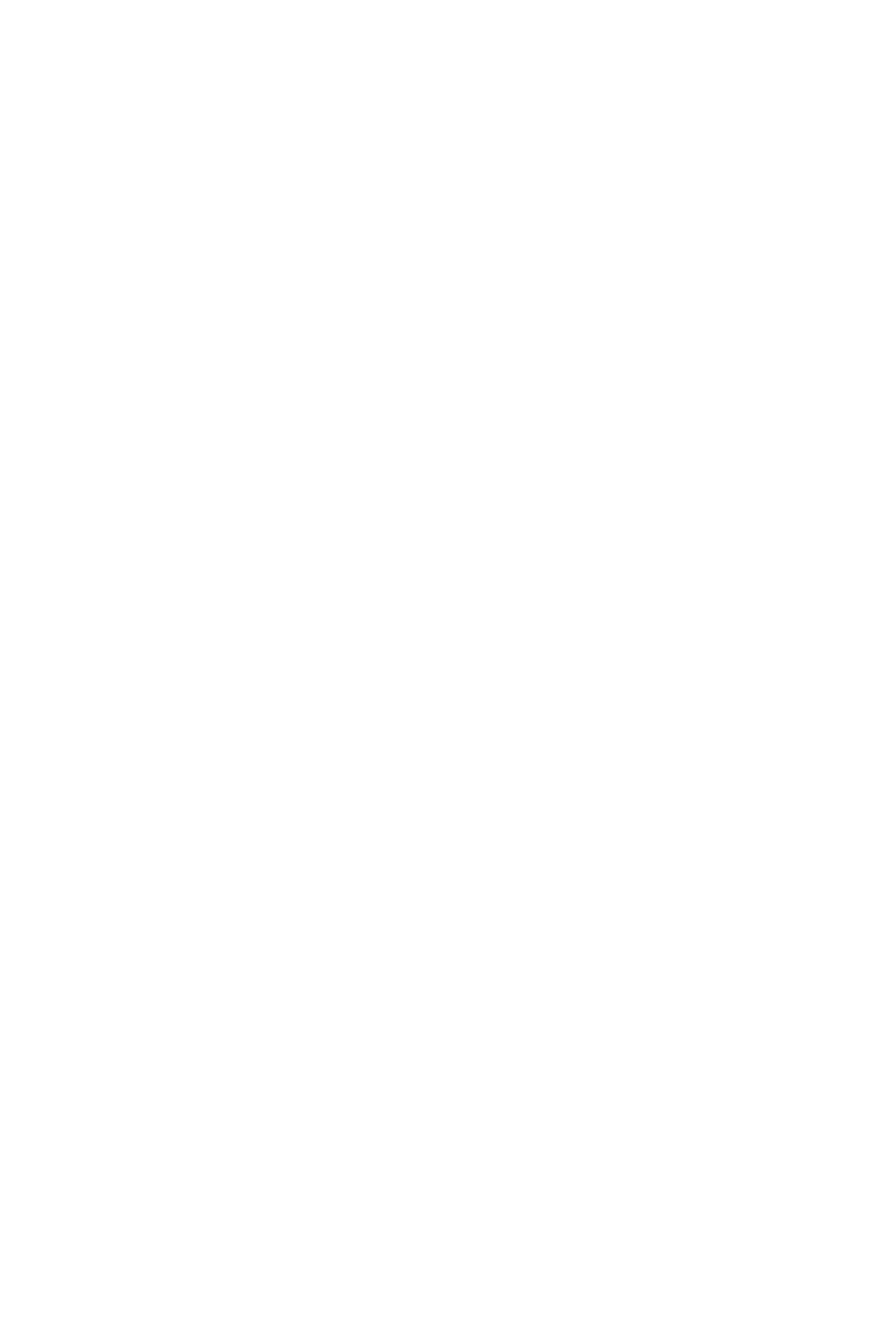
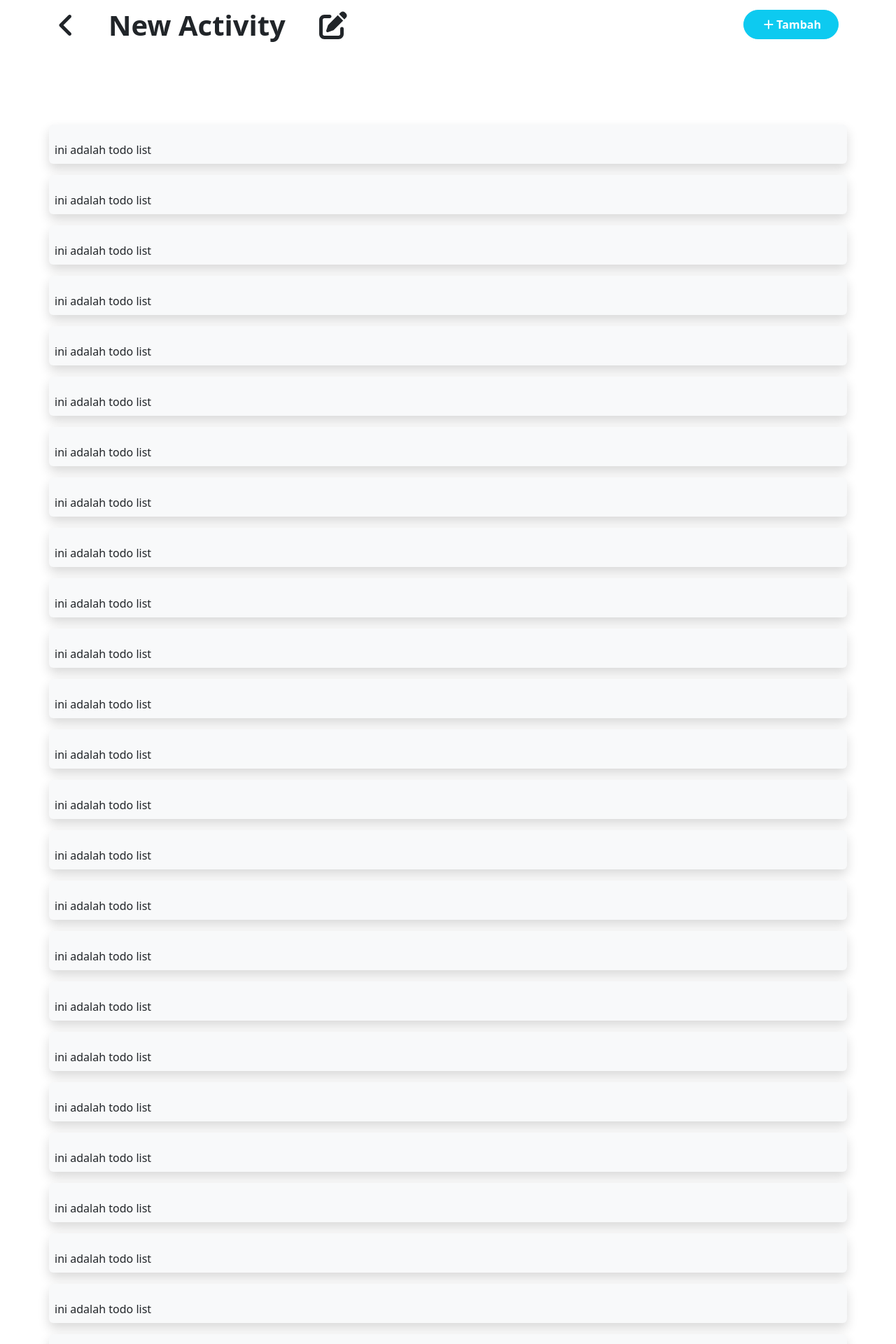
Before and after one commit to debbayy/findJob, a React (Create React App) app: page /Tambah-Activity in a window 1280 px wide. Before the commit this address had no page. Shown: the part 120-2040 px from the top of the page at 70% size. Before the commit the page ends 800 px from the top, so only its background shows below. Built offline with nearby package versions, Linux system fonts and the light colour scheme.

Commit message:
update perubahan modal delete

```diff
--- a/src/App.jsx
+++ b/src/App.jsx
@@ -15,7 +15,7 @@ function App() {
       <Col className='my-5'>
         <Routes>
           < Route exact path="/" element={<Home />} />
-          < Route exact path="/Tambah-Activity-list" element={<AddTodoList />} />
+          < Route exact path="/Tambah-Activity" element={<AddTodoList />} />
           < Route exact path="/List-Items" element={<ListItems />} />
         </Routes>
       </Col>
--- a/src/components/Home/index.jsx
+++ b/src/components/Home/index.jsx
@@ -20,31 +20,37 @@ const Home = () => {
     const [modalDelete, setModalDelete] = useState(false);
     const toggleDelete = () => setModalDelete(!modalDelete);
     const [idActivity, setIdActivity] = useState('')
+    const [indexDel, setIndexDel] = useState(null)
+
 
     useEffect(() => {
         dispatch(listActivity())
     }, [])
 
     const formatDate = (cell, row) => {
-        let dateFormat = moment(cell).format("DD-MMMM-YYYY");
+        let dateFormat = moment(cell).format("DD MMMM YYYY");
         return dateFormat;
     };
 
     function listItem() {
-        navigate("/List-Items")
+        navigate("/Tambah-Activity")
     }
 
     const handlePost = () => {
         dispatch(createData())
     }
-    const handleDelete = (e, id) => {
+    const handleDelete = (e) => {
         setModal(!modal)
+        const tempIndex = activity.findIndex((item) => item.id === e)
+        // console.log(tempIndex, 'ini indexx cui')
+        setIndexDel(tempIndex)
+
         console.log(e, "apakah ini e**********");
-        console.log(id, "apakah ini e**********");
+        // console.log(id, "apakah ini e**********");
 
     }
 
-    console.log(idActivity, "ini adalah id dari state");
+    console.log(activity, "ini adalah id dari state");
     return (
         <Col className='container'>
             <Modal
@@ -69,12 +75,8 @@ const Home = () => {
                         <DeleteIcon />
                     </FormGroup>
                     <FormGroup className='d-flex justify-content-center'>
-
                         <Label className="text-center fs-4 ">Apakah anda yakin menghapus activity<br />
-                            <Label className='fw-bold'>
-
-                                “Meeting dengan Client”?
-                            </Label>
+                            <Label className='fw-bold'>"{activity[indexDel]?.title}"?</Label>
                         </Label>
 
                     </FormGroup>
@@ -95,8 +97,7 @@ const Home = () => {
             </Modal>
             <Row>
                 <Col>
-                    <Label className='fw-bold fs-1'>
-                        Activity                    </Label>
+                    <Label className='fw-bold fs-1'>Activity</Label>
                 </Col>
                 <Col>
                     <Col className='d-flex my-2 flex-row-reverse'>
@@ -114,17 +115,17 @@ const Home = () => {
                 ) : (
                     <>
                         {activity.map((item) => {
-                            console.log(item.id, "ini id dari mapping")
+                            // console.log(item.id, "ini id dari mapping")
                             return (
                                 <Col sm="3" >
-                                    <Card className='d-flex flex-column border border-0 rounded shadow my-2'
+                                    <Card key={item.id} className='d-flex flex-column border border-0 rounded shadow my-2'
                                         style=
                                         {{
                                             minHeight: "30vh"
                                         }}>
                                         <Label onClick={listItem} style={{ cursor: "pointer" }} className=' mb-auto fw-bold fs-4 m-4' >{item.title}</Label>
                                         {/* <Row className='d-flex'> */}
-                                            <span className='fs-5 mx-4 d-flex justify-content-between mb-4' >{formatDate(item.created_at)}
+                                        <span className='fs-5 mx-4 d-flex justify-content-between mb-4' >{formatDate(item.created_at)}
                                             <FontAwesomeIcon className="icon pr-1 mt-1 fw-bold "
                                                 style={{ cursor: "pointer" }}
                                                 onClick={() => {
--- a/src/components/pages/addTodoList.jsx
+++ b/src/components/pages/addTodoList.jsx
@@ -25,6 +25,8 @@ const AddTodoList = () => {
     function home() {
         navigate("/")
     }
+
+    const data = []
 
     const toggle = () => setModal(!modal);
     return (
@@ -75,16 +77,51 @@ const AddTodoList = () => {
                 </Col>
                 <Col>
                     <Col className='d-flex my-2 flex-row-reverse'>
-                        <Button color='info' className='rounded-pill fw-bold px-4 py-2' onClick={toggle}>
+                        <Button color='info' className='rounded-pill text-white fw-bold px-4 py-2' onClick={toggle}>
                             <FontAwesomeIcon className="icon pr-1 mx-1 fw-bold" icon={faAdd} />
                             Tambah</Button>
                     </Col>
 
                 </Col>
             </Row>
-            <Row className='py-5 my-5'>
-                <EmptyIcon />
-            </Row>
+
+            {data.length !== 0 ? (
+                <Row className='py-5 my-5'>
+                    <EmptyIcon />
+                </Row>
+            ) : (
+                <>
+                    <Row className='py-5 my-5'>
+                        <div className='bg-light py-4 my-2 p-2 shadow rounded' style={{ height: "7vh", width: "100%" }}>ini adalah  todo list</div>
+                        <div className='bg-light py-4 my-2 p-2 shadow rounded' style={{ height: "7vh", width: "100%" }}>ini adalah  todo list</div>
+                        <div className='bg-light py-4 my-2 p-2 shadow rounded' style={{ height: "7vh", width: "100%" }}>ini adalah  todo list</div>
+                        <div className='bg-light py-4 my-2 p-2 shadow rounded' style={{ height: "7vh", width: "100%" }}>ini adalah  todo list</div>
+                        <div className='bg-light py-4 my-2 p-2 shadow rounded' style={{ height: "7vh", width: "100%" }}>ini adalah  todo list</div>
+                        <div className='bg-light py-4 my-2 p-2 shadow rounded' style={{ height: "7vh", width: "100%" }}>ini adalah  todo list</div>
+                        <div className='bg-light py-4 my-2 p-2 shadow rounded' style={{ height: "7vh", width: "100%" }}>ini adalah  todo list</div>
+                        <div className='bg-light py-4 my-2 p-2 shadow rounded' style={{ height: "7vh", width: "100%" }}>ini adalah  todo list</div>
+                        <div className='bg-light py-4 my-2 p-2 shadow rounded' style={{ height: "7vh", width: "100%" }}>ini adalah  todo list</div>
+                        <div className='bg-light py-4 my-2 p-2 shadow rounded' style={{ height: "7vh", width: "100%" }}>ini adalah  todo list</div>
+                        <div className='bg-light py-4 my-2 p-2 shadow rounded' style={{ height: "7vh", width: "100%" }}>ini adalah  todo list</div>
+                        <div className='bg-light py-4 my-2 p-2 shadow rounded' style={{ height: "7vh", width: "100%" }}>ini adalah  todo list</div>
+                        <div className='bg-light py-4 my-2 p-2 shadow rounded' style={{ height: "7vh", width: "100%" }}>ini adalah  todo list</div>
+                        <div className='bg-light py-4 my-2 p-2 shadow rounded' style={{ height: "7vh", width: "100%" }}>ini adalah  todo list</div>
+                        <div className='bg-light py-4 my-2 p-2 shadow rounded' style={{ height: "7vh", width: "100%" }}>ini adalah  todo list</div>
+                        <div className='bg-light py-4 my-2 p-2 shadow rounded' style={{ height: "7vh", width: "100%" }}>ini adalah  todo list</div>
+                        <div className='bg-light py-4 my-2 p-2 shadow rounded' style={{ height: "7vh", width: "100%" }}>ini adalah  todo list</div>
+                        <div className='bg-light py-4 my-2 p-2 shadow rounded' style={{ height: "7vh", width: "100%" }}>ini adalah  todo list</div>
+                        <div className='bg-light py-4 my-2 p-2 shadow rounded' style={{ height: "7vh", width: "100%" }}>ini adalah  todo list</div>
+                        <div className='bg-light py-4 my-2 p-2 shadow rounded' style={{ height: "7vh", width: "100%" }}>ini adalah  todo list</div>
+                        <div className='bg-light py-4 my-2 p-2 shadow rounded' style={{ height: "7vh", width: "100%" }}>ini adalah  todo list</div>
+                        <div className='bg-light py-4 my-2 p-2 shadow rounded' style={{ height: "7vh", width: "100%" }}>ini adalah  todo list</div>
+                        <div className='bg-light py-4 my-2 p-2 shadow rounded' style={{ height: "7vh", width: "100%" }}>ini adalah  todo list</div>
+                        <div className='bg-light py-4 my-2 p-2 shadow rounded' style={{ height: "7vh", width: "100%" }}>ini adalah  todo list</div>
+                        <div className='bg-light py-4 my-2 p-2 shadow rounded' style={{ height: "7vh", width: "100%" }}>ini adalah  todo list</div>
+                        <div className='bg-light py-4 my-2 p-2 shadow rounded' style={{ height: "7vh", width: "100%" }}>ini adalah  todo list</div>
+                    </Row>
+                </>
+
+            )}
         </Col>
 
     )
--- a/src/redux/todosSlicer.jsx
+++ b/src/redux/todosSlicer.jsx
@@ -42,7 +42,6 @@ export const createData = createAsyncThunk(
                 _comment
             };
             const response = await services.postData(payload);
-            console.log(response, "ini respon **************")
             if (response.status === 201) {
                 dispatch(listActivity());
             }
```
